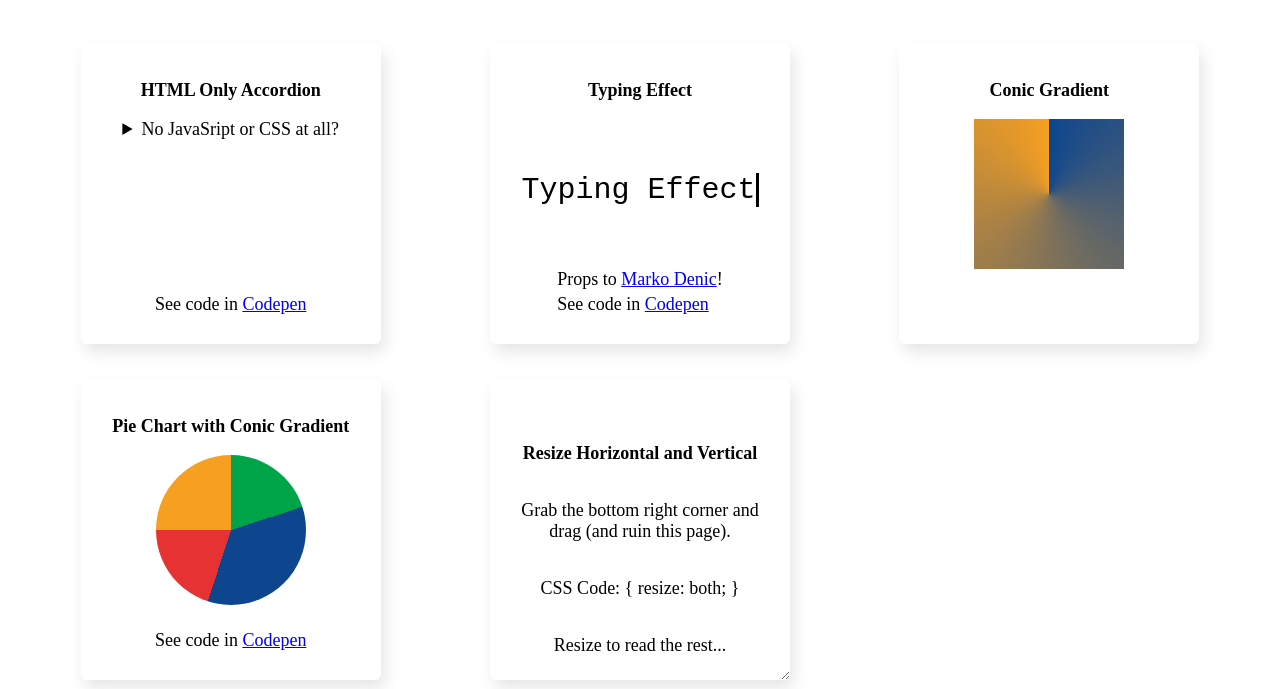
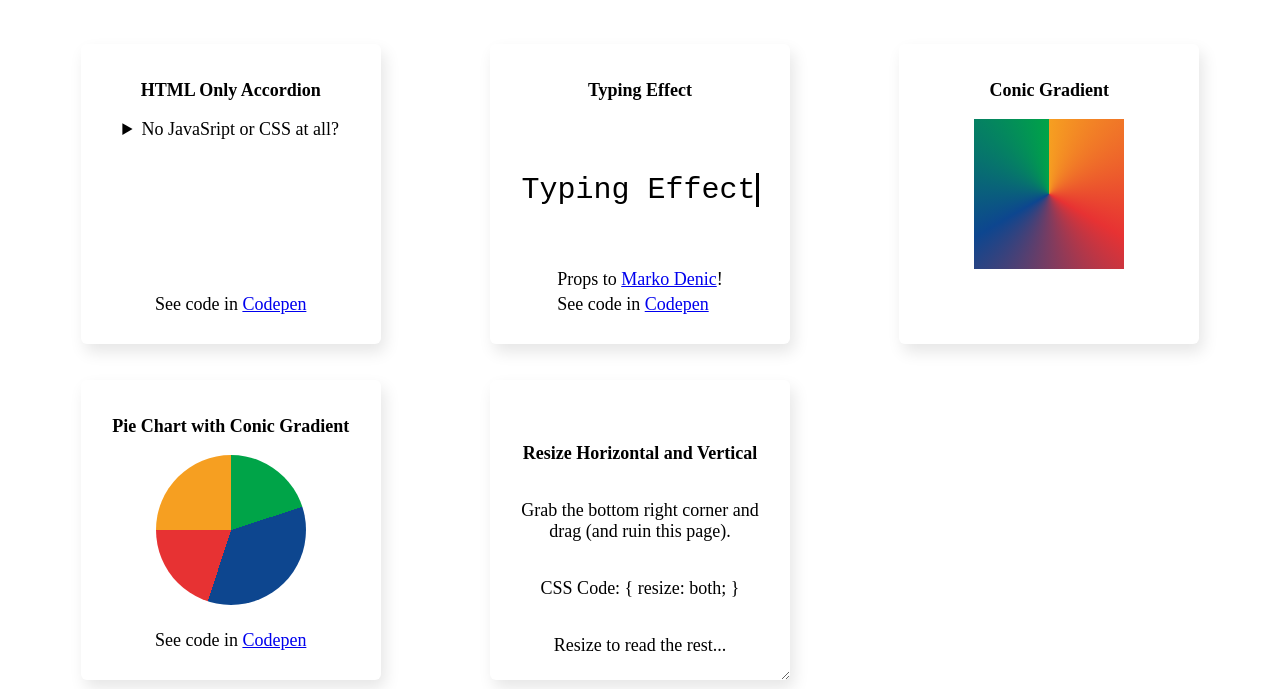
Before and after one commit to Codemon72/Small-Fun-Projects, a plain HTML site: page Nifty_Bits_and_Bobs/index.html in a window 1280 px wide. In both pictures the pointer is over the element 1049 px from the left and 194 px from the top of the page. Drawn offline with Linux system fonts and the light colour scheme.

Commit message:
hover effects for color gradients

```diff
--- a/Nifty_Bits_and_Bobs/style.css
+++ b/Nifty_Bits_and_Bobs/style.css
@@ -83,7 +83,10 @@ button {
 .conicGradient {
   width: 150px;
   height: 150px;
-  background: conic-gradient(#0d468f, #f69f21);
+  background: conic-gradient(#f69f21, #00a448);
+}
+.conicGradient:hover {
+  background: conic-gradient(#f69f21, #e73233, #0d468f, #00a448);
 }
 
 /* Pie Chart with Conic Gradient */
@@ -93,6 +96,9 @@ button {
   border-radius: 50%;
   /* After color: one value where the color should start and one where it should end. At beginning and end one value is enough - beginning (0turn) and end (1turn) are assumed. */
   background: conic-gradient(#00a448 .2turn, #0d468f .2turn .55turn, #e73233 .55turn .75turn, #f69f21 .75turn);
+}
+.conicGradientPieChart:hover {
+  background: conic-gradient(#00a448 .35turn, #0d468f .35turn .5turn, #e73233 .5turn .65turn, #f69f21 .65turn);
 }
 
 /* Resize */
```
